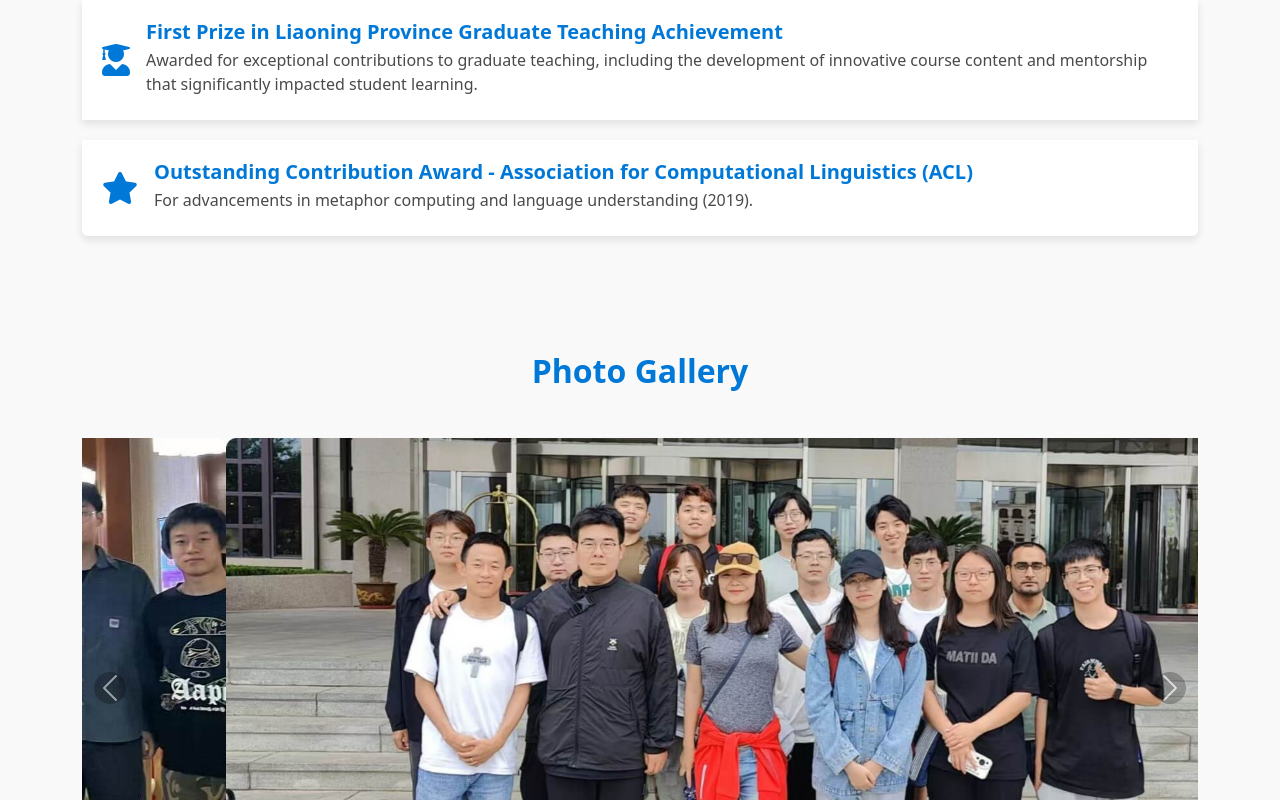
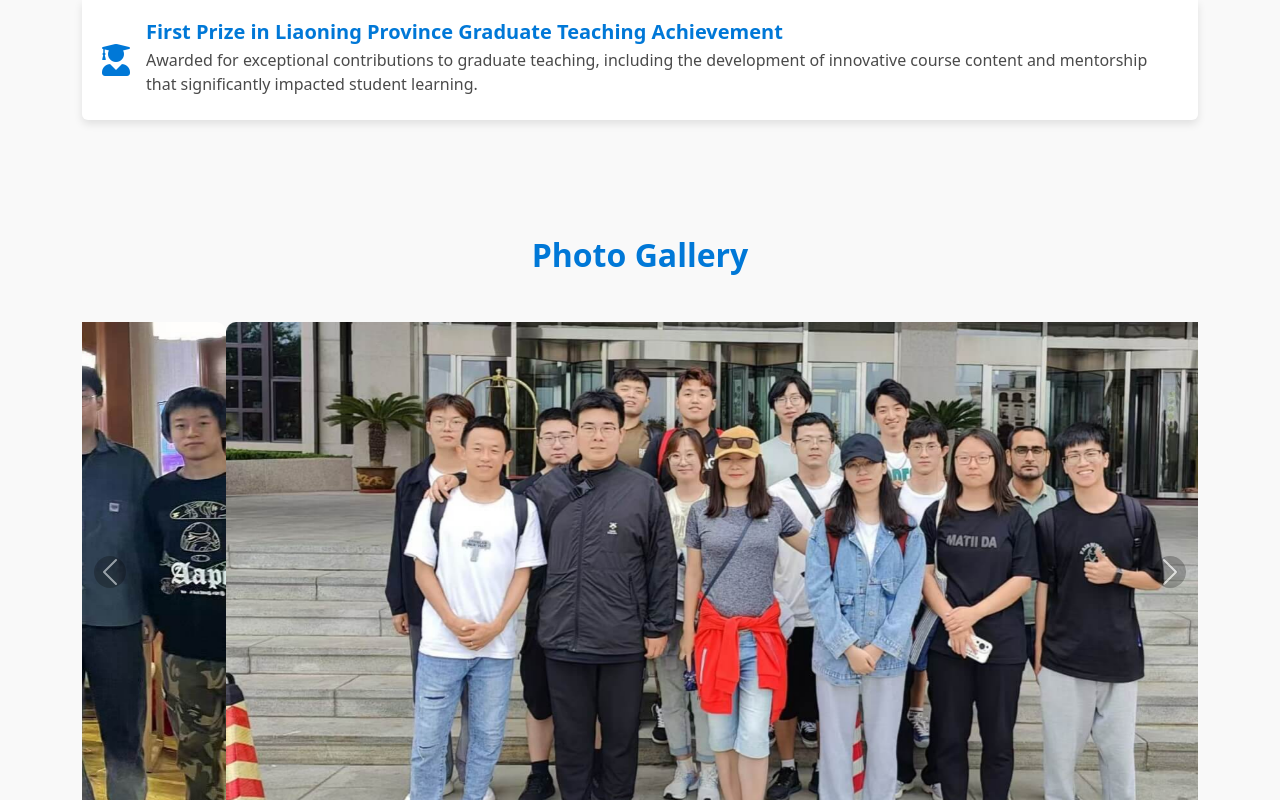
Before and after one commit to Ahsan-Shehzad/dongyuzhang.github.io, a plain HTML site: page index.html in a window 1280 px wide. Shown: the part 2933-3733 px from the top of the page. Drawn offline with nearby package versions, Linux system fonts and the light colour scheme; no server answers.

Commit message:
Update index.html

```diff
--- a/index.html
+++ b/index.html
@@ -320,16 +320,6 @@
                     </div>
                 </div>
             </li>
-            <!-- Award 5 (Icon remains on left side) -->
-            <li class="list-group-item">
-                <div class="d-flex align-items-center">
-                    <i class="fas fa-star award-icon fa-2x text-primary me-3"></i>
-                    <div>
-                        <h5 class="mb-1">Outstanding Contribution Award - Association for Computational Linguistics (ACL)</h5>
-                        <p class="mb-1">For advancements in metaphor computing and language understanding (2019).</p>
-                    </div>
-                </div>
-            </li>
         </ul>
     </div>
 </section>
```
